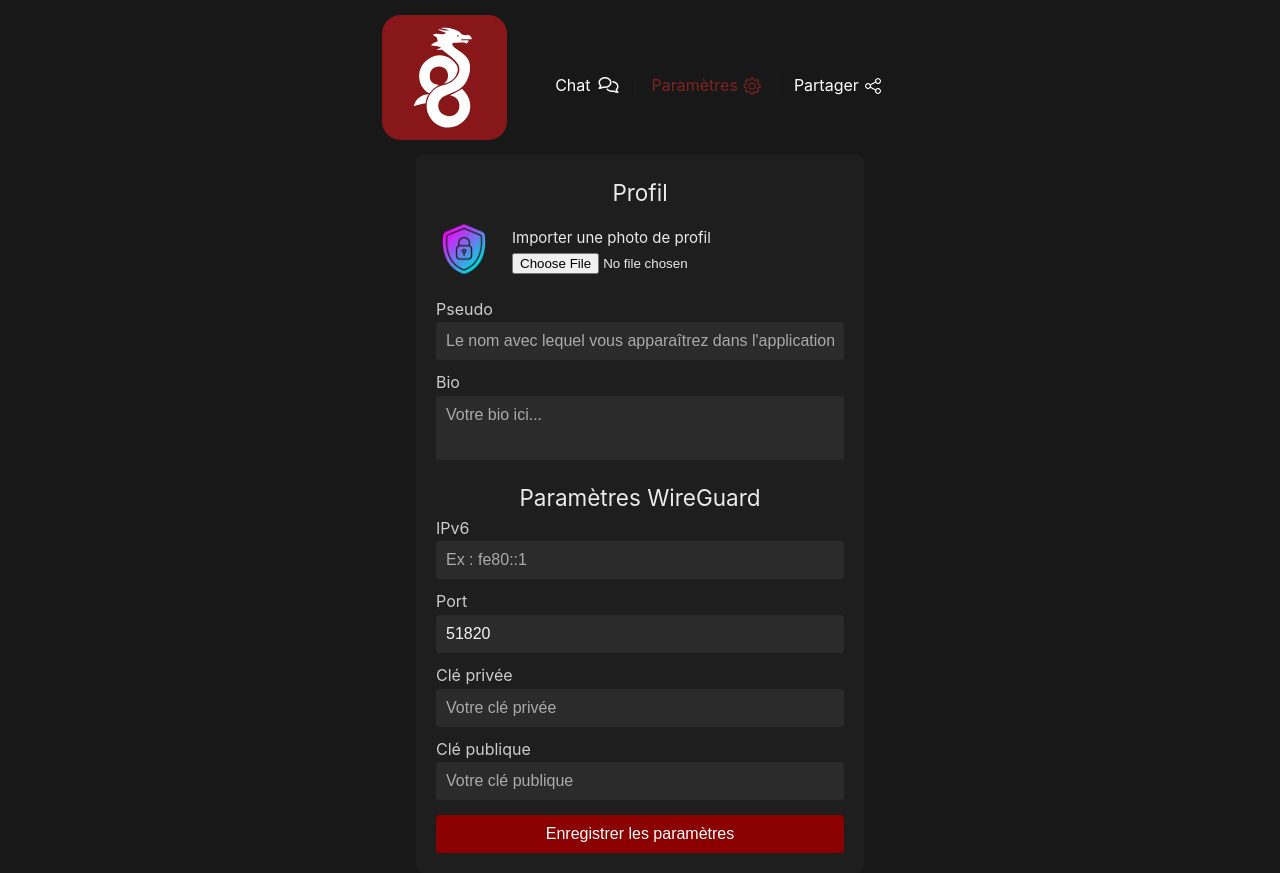
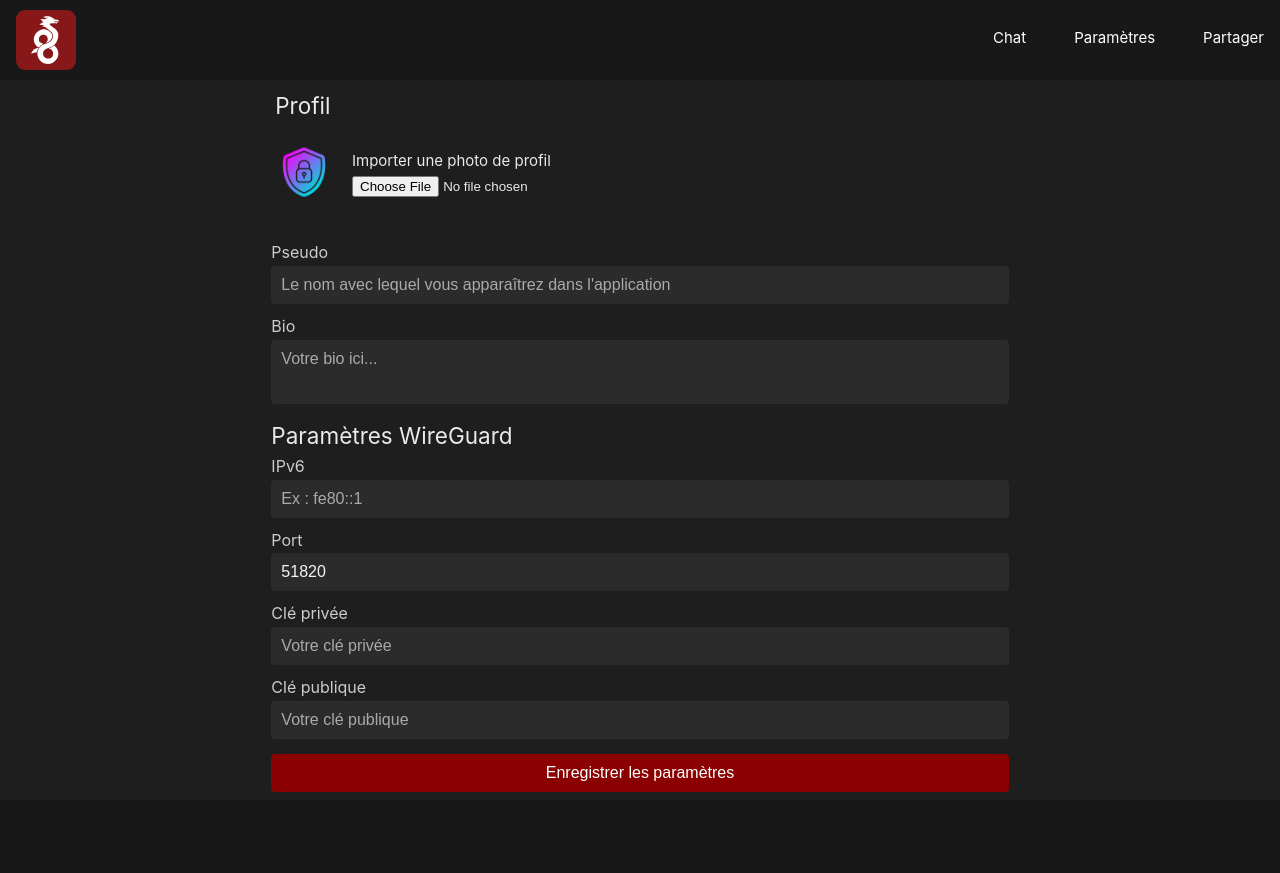
Before and after one commit to loouis-t/WireChat, a Vue app in the folder front/: page /settings in a window 1280 px wide. After the commit the page ends 800 px from the top, so only its background shows below. Built offline with nearby package versions, Linux system fonts and the light colour scheme.

Commit message:
[IMP] front: new UI for the app

```diff
--- a/front/src/App.vue
+++ b/front/src/App.vue
@@ -24,242 +24,134 @@ onBeforeUnmount(() => {
 </script>
 
 <template>
-  <div class="wrapper">
-    <header>
+  <div class="app-container">
+    <!-- Sidebar / navigation fixe
+    <aside class="sidebar" :class="{ mobileOpen: isMobile && showMobileMenu }">
+      <header class="sidebar-header">
         <img alt="WG logo" class="logo" src="@/assets/logo.svg" />
-      <nav>
-        <RouterLink to="/">Chat<i class="fa-solid fa-comments iconeFontAwesome"></i></RouterLink>
-        <RouterLink to="/settings"
-          >Paramètres<img class="gear" src="./assets/gear.webp"
-        /></RouterLink>
-        <RouterLink to="/share">
-          Partager<img class="shareIcon" src="./assets/partager.png" />
-        </RouterLink>
+        <button v-if="isMobile" class="close-menu" @click="toggleMobileMenu">×</button>
+      </header>
+      <nav class="sidebar-nav">
+        <RouterLink to="/" @click="isMobile && toggleMobileMenu()">Chat</RouterLink>
+        <RouterLink to="/settings" @click="isMobile && toggleMobileMenu()">Paramètres</RouterLink>
+        <RouterLink to="/share" @click="isMobile && toggleMobileMenu()">Partager</RouterLink>
       </nav>
+    </aside> -->
+
+    <!-- Main content -->
+    <div class="main-column">
+      <header class="main-header">
         <button v-if="isMobile" class="burger-btn" @click="toggleMobileMenu">
           <img src="./assets/menu.png" alt="menu" class="burger-icon" />
         </button>
+        <img alt="WG logo" class="logo-desktop" src="@/assets/logo.svg" />
+        <nav class="main-nav" v-if="!isMobile">
+          <RouterLink to="/">Chat</RouterLink>
+          <RouterLink to="/settings">Paramètres</RouterLink>
+          <RouterLink to="/share">Partager</RouterLink>
+        </nav>
       </header>
 
-    <div v-if="isMobile && showMobileMenu" class="mobile-menu">
-      <button class="close-menu" @click="toggleMobileMenu">×</button>
-      <RouterLink @click="toggleMobileMenu" to="/"
-        >Chat<i class="fa-solid fa-comments" style="margin-left: 8px"></i
-      ></RouterLink>
-      <RouterLink @click="toggleMobileMenu" to="/settings"
-        >Paramètres<img class="phoneGear" src="./assets/gear.webp"
-      /></RouterLink>
-      <RouterLink @click="toggleMobileMenu" to="/share">
-        Partager<img class="phoneShare" src="./assets/partager.png" />
-      </RouterLink>
+      <!-- Vue de la route -->
+      <main class="content-area">
+        <RouterView />
+      </main>
     </div>
-
-    <RouterView />
   </div>
 </template>
 
 <style scoped>
-.gear {
-  height: 18px;
-  margin-bottom: -4px;
-  margin-left: 5px;
-  filter: invert(1);
+/* Container principal en deux colonnes */
+.app-container {
+  display: flex;
+  height: 100vh;
+  width: 100vw;
+  overflow: hidden;
 }
 
-.iconeFontAwesome {
-  margin-left: 8px;
-}
-
-.logo {
-  display: block;
-  height: 125px;
-  margin: 0.5rem;
-  width: 125px;
-}
-
-.mobile-menu a.router-link-exact-active .phoneGear {
-  content: url('./assets/gear_edited.png');
-  filter: invert(0);
-}
-
-.mobile-menu a.router-link-exact-active .phoneShare {
-  content: url('./assets/partager_edited.png');
-  filter: invert(0);
-}
-
-.phoneGear {
-  height: 24px;
-  margin-bottom: -4px;
-  margin-left: 5px;
-  filter: invert(1);
-}
-
-.phoneShare {
-  height: 24px;
-  margin-bottom: -4px;
-  margin-left: 5px;
-  filter: invert(1);
-}
-
-.shareIcon {
-  height: 18px;
-  margin-bottom: -4px;
-  margin-left: 5px;
-  filter: invert(1);
-}
-
-.wrapper {
-  display: flex;
-  flex-direction: column;
-  justify-content: space-evenly;
-  align-items: center;
-  height: 100vh;
-  width: 100%;
-}
-
-header {
-  display: flex;
-  justify-content: space-between;
-  align-items: center;
-  padding: 0 1rem;
-  color: #eaeaea;
-  height: 8vh;
-}
-
-nav {
-  display: flex;
-  font-size: 1rem;
-}
-
-nav a {
-  display: inline-block;
-  padding: 0 1rem;
-  border-left: 1px solid var(--color-border);
-  color: #ffffff;
-}
-
-nav a:first-of-type {
-  border: 0;
-}
-
-nav a.router-link-exact-active {
-  color: #7d2320;
-}
-
-nav a.router-link-exact-active .gear {
-  content: url('./assets/gear_edited.png');
-  filter: invert(0);
-}
-
-nav a.router-link-exact-active .shareIcon {
-  content: url('./assets/partager_edited.png');
-  filter: invert(0);
-}
-
-nav a.router-link-exact-active:hover {
-  background-color: transparent;
-}
-
-@media (min-width: 1024px) {
-  .burger-btn {
-    display: none;
+/* Bouton fermer */
+.close-menu {
   background: none;
   border: none;
   font-size: 1.5rem;
-    color: #eaeaea;
+  color: #fff;
+  cursor: pointer;
 }
 
-  .logo {
-    margin: 0 2rem 0 0;
+/* Colonne principale */
+.main-column {
+  flex: 1;
+  display: flex;
+  flex-direction: column;
 }
 
-  header {
+/* En-tête principal */
+.main-header {
   display: flex;
-    place-items: center;
+  align-items: center;
   justify-content: space-between;
-    align-items: center;
+  background-color: var(--color-secondary);
+  padding: 1rem;
+  height: 80px;
+}
+.logo-desktop {
+  display: none;
+  height: 60px;
+}
+.main-nav {
+  display: flex;
 }
 
-  header .wrapper {
-    display: flex;
-    flex-wrap: wrap;
+.main-nav a {
+  position: relative;
+  display: inline-block;  /* indispensable pour que ::after corresponde à la largeur du lien */
+  margin-left: 3rem;
+  color: #fff;
+  text-decoration: none;
+  padding-bottom: 4px;     /* espace sous le texte pour l’underline */
 }
 
-  nav {
-    text-align: left;
-    font-size: 1rem;
-    padding: 1rem 0;
-    margin-top: 1rem;
-  }
+.main-nav a::after {
+  content: "";
+  position: absolute;
+  left: 0;
+  bottom: 0;
+  height: 2px;
+  width: 0;                /* commence à 0 */
+  background-color: #8b0000;
+  transition: width 0.2s ease;  /* animation de la largeur */
+  border-radius: 25px;
 }
 
-@media (max-width: 768px) {
-  .burger-btn {
-    border: none;
-    background-color: transparent;
-    display: block;
-    filter: invert(1);
+.main-nav a:hover::after {
+  width: 100%;             /* s’étend jusqu’à 100% */
 }
 
-  .burger-icon {
-    width: 30px;
-    height: 30px;
-    filter: invert(0);
-  }
-
-  .close-menu {
-    position: absolute;
-    top: 20px;
-    right: 20px;
-    font-size: 2rem;
-    color: #fff;
-    background-color: transparent;
+/* Burger menu */
+.burger-btn {
+  background: none;
   border: none;
   cursor: pointer;
 }
-
-  .logo {
-    width: 20%;
+.burger-icon {
+  width: 28px;
+  height: 28px;
 }
 
-  .mobile-menu {
-    position: fixed;
-    top: 0;
-    left: 0;
-    width: 100%;
-    height: 100%;
-    background-color: rgba(0, 0, 0, 0.92);
-    color: #ffffff;
-    display: flex;
-    flex-direction: column;
-    align-items: center;
-    justify-content: center;
+/* Zone de contenu */
+.content-area {
+  flex: 1;
+  overflow-y: auto;
+  background-color: #f5f5f5;
 }
 
-  .mobile-menu a {
-    margin-bottom: 1rem;
-    font-size: 1.5rem;
-    color: #ffffff;
+/* Affichage desktop */
+@media (min-width: 769px) {
+  .main-header .logo-desktop {
+    display: block;
   }
-
-  .mobile-menu a:hover {
-    text-decoration: underline;
-  }
-  .mobile-menu a.router-link-exact-active {
-    color: #7d2320;
-  }
-
-  header {
-    width: 100%;
-    flex-direction: row;
-    justify-content: space-between;
-    align-items: center;
-    margin: 0;
-  }
-
-  nav {
+  .burger-btn {
     display: none;
-    margin: 0;
   }
 }
 </style>
--- a/front/src/assets/main.css
+++ b/front/src/assets/main.css
@@ -3,20 +3,6 @@
 .app {
   width: 100%;
   font-weight: normal;
-}
-
-a,
-.green {
-  text-decoration: none;
-  color: var(--color-text);
-  transition: 0.4s;
-  padding: 3px;
-}
-
-@media (hover: hover) {
-  a:hover {
-    background-color: hsla(0, 100%, 37%, 0.2);
-  }
 }
 
 @media (min-width: 1024px) {
--- a/front/src/components/ChatList.vue
+++ b/front/src/components/ChatList.vue
@@ -26,11 +26,9 @@ const props = defineProps({
 
 <style scoped>
 .chat-list {
-  background-color: #212121;
   border-radius: 8px;
-  max-width: 96%;
   overflow-y: auto;
-  width: 100%;
+  width: 98%;
 }
 
 .conversation-item {
--- a/front/src/components/NewConversation.vue
+++ b/front/src/components/NewConversation.vue
@@ -153,17 +153,16 @@ function closeScanner() {
 }
 
 .form {
-  width: 100%;
+  width: 70%;
   height: 90%;
   display: flex;
+  padding: 20px;
   flex-direction: column;
   justify-content: space-between;
 }
 
 .form input[type='file'] {
-  padding: 10px 14px;
   border-radius: 8px;
-  background-color: #2b2b2b;
   color: #f5f5f5;
   font-size: 1rem;
   margin-top: 2%;
@@ -187,8 +186,12 @@ function closeScanner() {
   width: 100%;
   height: 100%;
   background-color: #1e1e1e;
-  padding: 30px;
+  padding: 20px;
   color: #e0e0e0;
+  display: flex;
+  flex-direction: column;
+  justify-content: center;
+  align-items: center;
 }
 
 .or-separator {
@@ -219,8 +222,8 @@ function closeScanner() {
 }
 
 .scanner-container {
-  width: 350px;
-  height: 280px;
+  width: 550px;
+  height: 380px;
   margin: 8px auto;
   position: relative;
 }
--- a/front/src/views/SettingsView.vue
+++ b/front/src/views/SettingsView.vue
@@ -44,6 +44,7 @@ function handleFileUpload(event) {
       </div>
     </div>
     <form @submit.prevent="saveProfile" class="profile-form">
+      <div class="page-container">
         <div class="form-group">
           <label for="pseudo">Pseudo</label>
           <input
@@ -62,8 +63,8 @@ function handleFileUpload(event) {
           placeholder="Votre bio ici..."
           ></textarea>
         </div>
+      </div>
       <div class="page-container">
-        <div class="settings-container">
           <div class="settings-header">
             <h2 class="titrePage">Paramètres WireGuard</h2>
           </div>
@@ -104,7 +105,6 @@ function handleFileUpload(event) {
             </div>
           </form>
         </div>
-      </div>
     </form>
   </div>
 </template>
@@ -131,6 +131,8 @@ function handleFileUpload(event) {
 .blocPhotoProfil {
   display: flex;
   margin-bottom: 10px;
+  padding: 20px;
+  width: 60%;
 }
 
 .boutonSubmit {
@@ -146,6 +148,7 @@ function handleFileUpload(event) {
   flex-direction: column;
   align-items: center;
   justify-content: center;
+  width: 96%;
 }
 
 .photoProfil {
@@ -156,15 +159,26 @@ function handleFileUpload(event) {
 .profile-container {
   color: #eaeaea;
   background-color: #1e1e1e;
-  border-radius: 8px;
-  height: 75vh;
-  padding: 20px;
-  width: 35vw;
+  height: 100%;
+  width: 100%;
+  display: flex;
+  flex-direction: column;
+  align-items: center;
+  justify-content: center;
 }
 
-.profile-form .form-group {
+.profile-form {
+  width: 60%;
   display: flex;
   flex-direction: column;
+  align-items: center;
+  justify-content: center;
+}
+
+.form-group {
+  display: flex;
+  flex-direction: column;
+  width: 100%;
 }
 
 .profile-form button {
@@ -213,18 +227,18 @@ function handleFileUpload(event) {
 }
 
 .profile-header {
-  margin-bottom: 10px;
-  text-align: center;
+  width: 57%;
 }
 
 .settings-container {
   background-color: #1e1e1e;
-  border-radius: 8px;
   color: #eaeaea;
-  padding: 20px;
-  width: 35vw;
+  width: 100%;
 }
 
+.settings-form {
+  width: 100%;
+}
 .settings-form button {
   width: 100%;
   border: none;
@@ -269,11 +283,8 @@ function handleFileUpload(event) {
 }
 
 .settings-header {
-  text-align: center;
-}
-
-.titrePage {
-  margin-bottom: 0px;
+  width: 100%;
+  margin-top: 2%;
 }
 
 /* Responsivité */
--- a/front/src/views/ShareView.vue
+++ b/front/src/views/ShareView.vue
@@ -44,7 +44,7 @@ const configQRValid = computed(() => configQR.value !== '')
       Faites-le scanner par votre interlocuteur.
     </p>
     <div class="qr-code-container">
-      <qrcode-vue :value="configQR" :size="200" />
+      <qrcode-vue :value="configQR" :size="280" />
     </div>
     <div class="config-display" v-if="configQRValid">
       <pre>{{ configQR }}</pre>
@@ -71,13 +71,13 @@ const configQRValid = computed(() => configQR.value !== '')
 
 .share-view {
   padding: 20px;
-  width: 35vw;
-  height: 75vh;
+  width: 100%;
+  height: 100%;
   background-color: #1e1e1e;
   color: #eaeaea;
-  border-radius: 8px;
   text-align: center;
   display: flex;
+  justify-content: space-evenly;
   flex-direction: column;
 }
 
```
Also changed, not shown: front/src/views/ChatView.vue (+22 -11 lines). Lines whose indentation alone changed are shown as unchanged.
